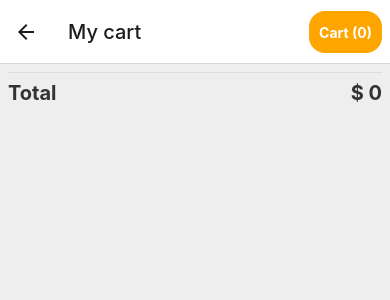
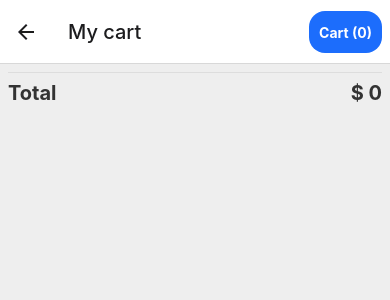
Before and after one commit to mrunal666/e-commerce-app, a React Native app: screen /Cart in a window 390 px wide. Shown: the top 300 px of the page. Built offline with nearby package versions, Linux system fonts and the light colour scheme; no server answers.

Commit message:
alert added

```diff
--- a/components/CartIcon.js
+++ b/components/CartIcon.js
@@ -19,7 +19,7 @@ export function CartIcon({ navigation }) {
 const styles = StyleSheet.create({
   container: {
     marginHorizontal: 8,
-    backgroundColor: "orange",
+    backgroundColor: "#1C6DFC",
     height: 42,
     padding: 10,
     borderRadius: 32 / 2,
--- a/screens/ProductDetails.js
+++ b/screens/ProductDetails.js
@@ -10,6 +10,7 @@ import {
 } from "react-native";
 import { CartContext } from "../CartContext";
 import { getProduct } from "../services/ProductService";
+import { Alert } from "react-native";
 export function ProductDetails({ route }) {
   const { productId } = route.params;
   const [product, setProduct] = useState({});
@@ -25,6 +26,14 @@ export function ProductDetails({ route }) {
 
   function onAddToCart() {
     addItemToCart(product.product_id);
+    Alert.alert("Item Added to Cart", "", [
+      {
+        text: "Cancel",
+        onPress: () => console.log("Cancel Pressed"),
+        style: "cancel",
+      },
+      { text: "OK", onPress: () => console.log("OK Pressed") },
+    ]);
   }
 
   return (
```
